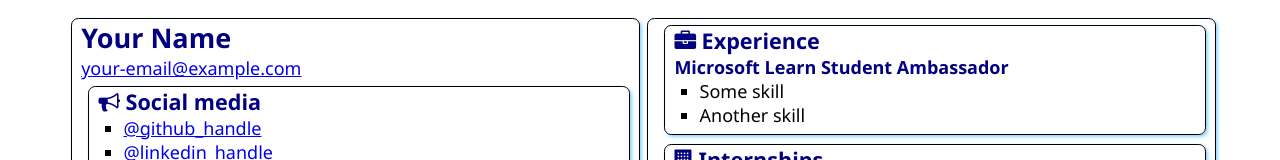
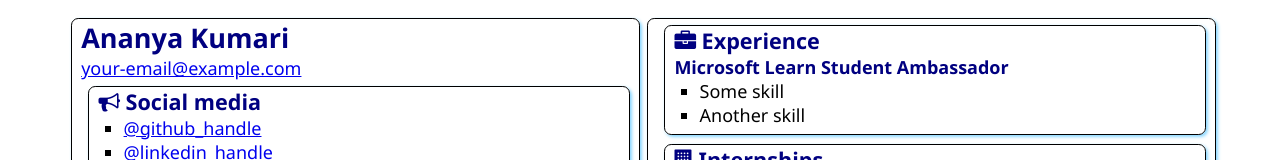
Before and after one commit to Ananya2325/SATechnicalOnboarding, a plain HTML site: page src/index.html in a window 1280 px wide. Shown: the top 160 px of the page. Drawn offline with Linux system fonts and the light colour scheme.

Commit message:
Added my name

```diff
--- a/src/index.html
+++ b/src/index.html
@@ -12,7 +12,7 @@
 <body>
     <main>
         <article class="box">
-            <h1>Your Name</h1>
+            <h1>Ananya Kumari</h1>
             <div><a href="mailto:your.email@example.com">your-email@example.com</a></div>
 
             <section class="box">
```
